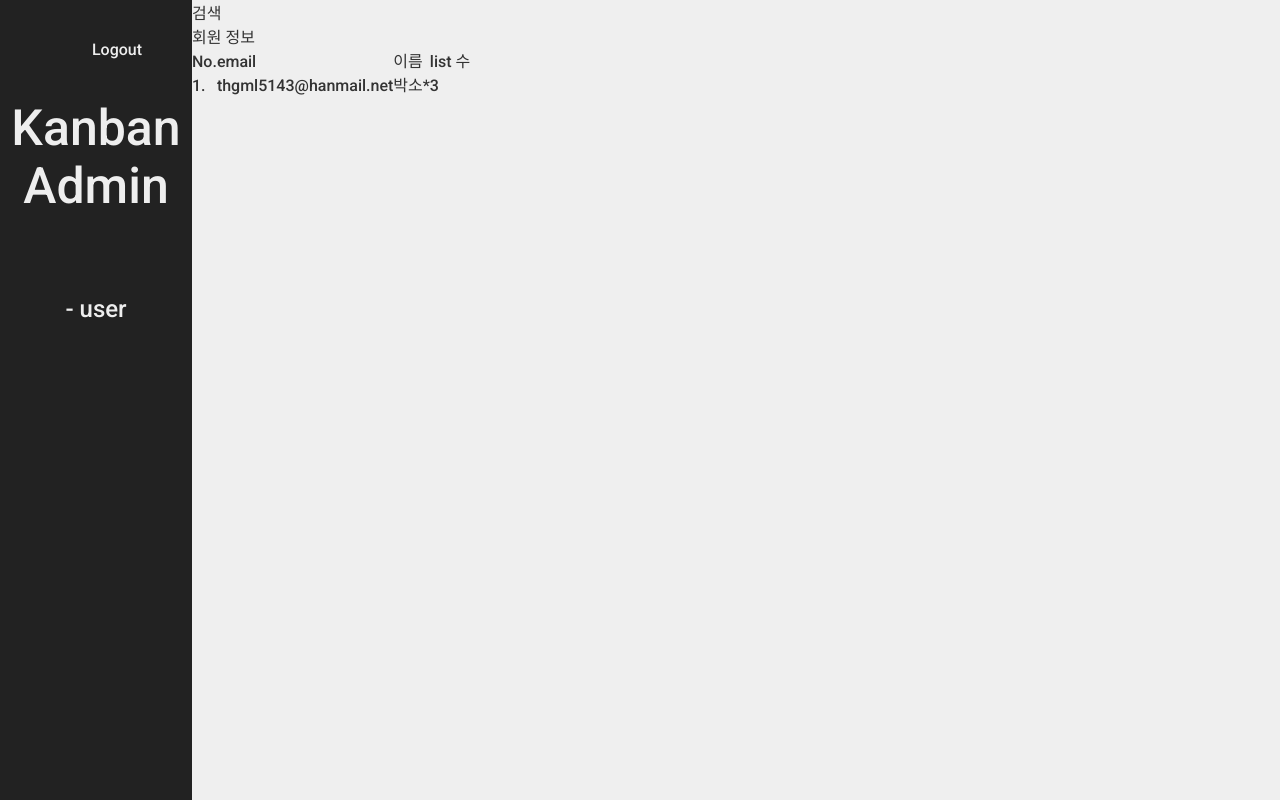
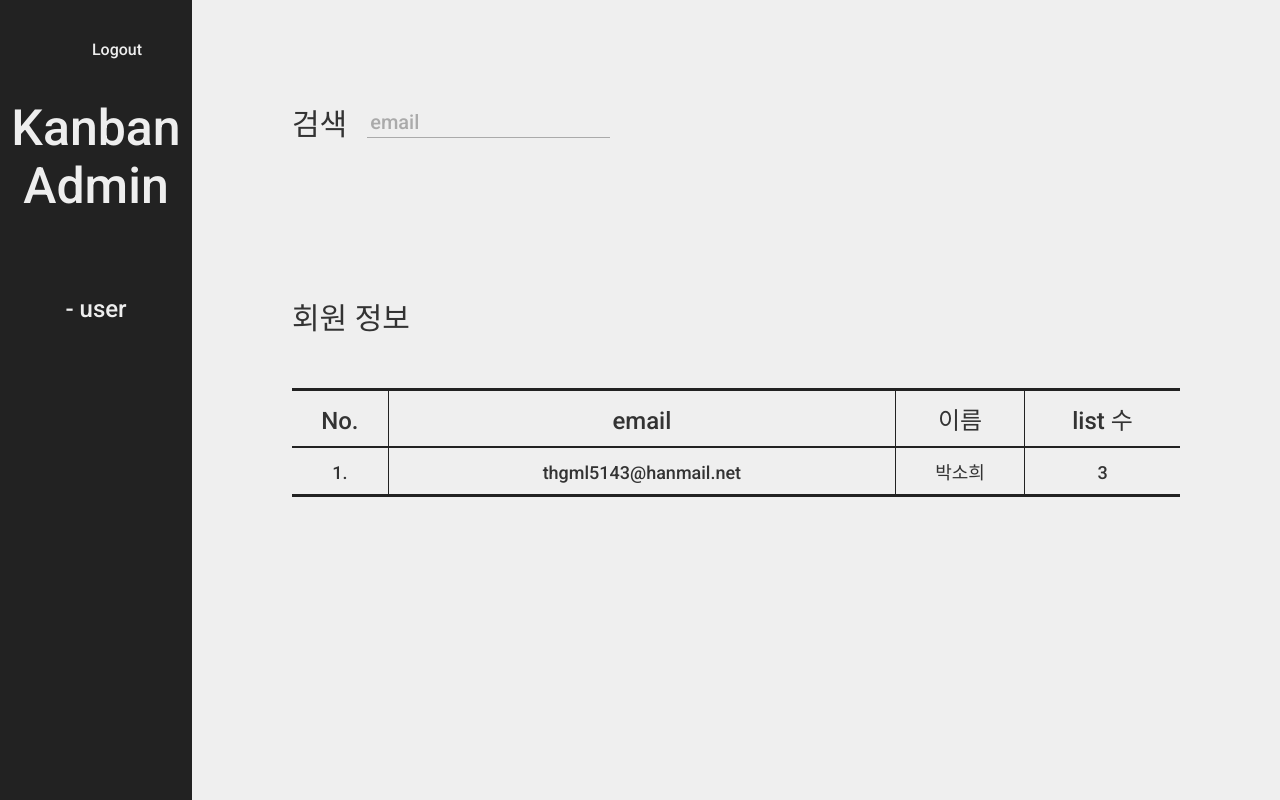
Before and after one commit to pparksso/kanban-admin, a Nuxt app: page /user in a window 1280 px wide. Built offline with nearby package versions, Linux system fonts and the light colour scheme.

Commit message:
design : 유저 정보, 리스트 페이지 css 완료

```diff
--- a/components/LoginForm.vue
+++ b/components/LoginForm.vue
@@ -1,13 +1,33 @@
 <template>
   <form class="login-form">
     <div class="login-form__input-box">
-            <label for=""><span>ID</span><input type="text" /></label>
-            <label for=""><span>PW</span><input id="" type="password" name="" /></label>
+      <label for=""><span>ID</span><input v-model="idRef" type="text" placeholder="kanban" /></label>
+      <label for=""
+        ><span>PW</span
+        ><input id="" v-model="pwRef" type="password" name="" placeholder="12341234" @keydown="enterSubmitHandler"
+      /></label>
     </div>
-        <div class="login-form__btn"><button>Login</button></div>
+    <div class="login-form__btn"><button type="button" @click="submitHandler">Login</button></div>
   </form>
 </template>
-<script></script>
+<script setup lang="ts">
+const idRef = ref('');
+const pwRef = ref('');
+const router = useRouter();
+
+const submitHandler = () => {
+  if (idRef.value === 'kanban' && pwRef.value === '12341234') {
+    // 미들웨어에서 로컬스토리지 값을 읽어와서 토큰값이 있으면 /login 접근 금지, 없으면 / 접근 금지
+    // router.push('/');
+  } else {
+    // eslint-disable-next-line no-alert
+    alert('아이디와 비밀번호를 확인해주세요.');
+  }
+};
+const enterSubmitHandler = (e: KeyboardEvent) => {
+  if (e.code === 'Enter') submitHandler();
+};
+</script>
 <style lang="scss" scoped>
 .login-form {
   display: flex;
@@ -28,6 +48,9 @@
         flex-grow: 1;
         border-bottom: 2px solid #aaa;
         padding-bottom: 5px;
+        &::placeholder {
+          color: #aaa;
+        }
       }
     }
   }
--- a/components/SearchBar.vue
+++ b/components/SearchBar.vue
@@ -1,10 +1,30 @@
 <template>
-    <div class="search">
-        <div class="search-box">
-            <span>검색</span>
-            <input type="text" />
-        </div>
+  <div class="search">
+    <div class="search-box">
+      <span>검색</span>
+      <input type="text" placeholder="email" />
     </div>
+  </div>
 </template>
 <script></script>
-<style lang="scss" scoped></style>
+<style lang="scss" scoped>
+.search {
+  margin-bottom: 150px;
+  &-box {
+    display: flex;
+    align-items: center;
+    span {
+      font-size: 30px;
+    }
+    input {
+      font-size: 20px;
+      margin-left: 20px;
+      border-bottom: 1px solid #aaa;
+      padding: 3px;
+      &::placeholder {
+        color: #aaa;
+      }
+    }
+  }
+}
+</style>
--- a/components/SideBar.vue
+++ b/components/SideBar.vue
@@ -1,6 +1,6 @@
 <template>
   <div class="side-bar">
-        <div class="side-bar__logout"><button class="side-bar__logout-btn">Logout</button></div>
+    <div class="side-bar__logout"><button class="side-bar__logout-btn" @click="logoutHandler">Logout</button></div>
     <h1 class="side-bar__title">
       <NuxtLink to="/">
         Kanban <br />
@@ -12,7 +12,12 @@
     </ul>
   </div>
 </template>
-<script></script>
+<script setup lang="ts">
+const router = useRouter();
+const logoutHandler = () => {
+  //   router.push('/login');
+};
+</script>
 <style lang="scss" scoped>
 .side-bar {
   width: 15%;
--- a/components/UserTable.vue
+++ b/components/UserTable.vue
@@ -1,7 +1,7 @@
 <template>
-    <div class="user-info">
-        <h2 class="user-info__title">회원 정보</h2>
-        <div class="user-info__table-box">
+  <div class="user-list">
+    <h2 class="user-list__title">회원 정보</h2>
+    <div class="user-list__table-box">
       <table>
         <thead>
           <tr>
@@ -15,7 +15,7 @@
           <tr>
             <td>1.</td>
             <td>thgml5143@hanmail.net</td>
-                        <td>박소*</td>
+            <td>박소희</td>
             <td>3</td>
           </tr>
         </tbody>
@@ -24,4 +24,44 @@
   </div>
 </template>
 <script></script>
-<style lang="scss"></style>
+<style lang="scss" scoped>
+.user-list {
+  &__title {
+    font-size: 30px;
+    margin-bottom: 50px;
+  }
+  &__table-box {
+    border-top: 3px solid #222;
+    border-bottom: 3px solid #222;
+    table {
+      width: 100%;
+      text-align: center;
+      thead {
+        border-bottom: 2px solid #222;
+        th {
+          user-select: none;
+          padding: 10px 0;
+          border-right: 1px solid #222;
+          font-size: 24px;
+          &:last-child {
+            border-right: none;
+          }
+        }
+      }
+      tbody {
+        tr {
+          td {
+            cursor: pointer;
+            padding: 10px 0;
+            font-size: 18px;
+            border-right: 1px solid #222;
+            &:last-child {
+              border-right: none;
+            }
+          }
+        }
+      }
+    }
+  }
+}
+</style>
--- /dev/null
+++ b/middleware/auth.global.ts
@@ -0,0 +1,4 @@
+export default defineNuxtRouteMiddleware((to, from) => {
+  // to : 현재 페이지, from : 이전 페이지
+  const router = useRouter();
+});
--- a/pages/user/[name].vue
+++ b/pages/user/[name].vue
@@ -1,4 +1,28 @@
 <template>
-    <div></div>
+  <section class="user">
+    <div class="user-box">
+      <ul>
+        <li><span class="name">No : </span><span class="val">1</span></li>
+        <li><span class="name">e-mail :</span><span class="val">thgml5143@hanmail.net</span></li>
+        <li><span class="name">이름 : </span><span class="val">박소희</span></li>
+        <li><span class="name">List수 : </span><span class="val">3</span></li>
+      </ul>
+    </div>
+  </section>
 </template>
-<script></script>
+<script setup lang="ts">
+const route = useRoute();
+// console.log(route.params.name);
+</script>
+<style lang="scss" scoped>
+.user {
+  display: flex;
+  justify-content: center;
+  align-items: center;
+  &-box {
+    ul li span {
+      font-size: 24px;
+    }
+  }
+}
+</style>
--- a/pages/user/index.vue
+++ b/pages/user/index.vue
@@ -1,7 +1,12 @@
 <template>
-    <section class="user">
-        <SearchBar />
-        <UserTable />
-    </section>
+  <section class="user">
+    <SearchBar />
+    <UserTable />
+  </section>
 </template>
 <script></script>
+<style lang="scss">
+.user {
+  padding: 100px;
+}
+</style>
--- /dev/null
+++ b/stores/auth.ts
@@ -0,0 +1,6 @@
+import { defineStore } from 'pinia';
+
+export const useAuthStore = defineStore('auth', () => {
+  const token = '';
+  return { token };
+});
```
Also changed, not shown: middleware/auth.ts (deleted). Lines whose indentation alone changed are shown as unchanged.
